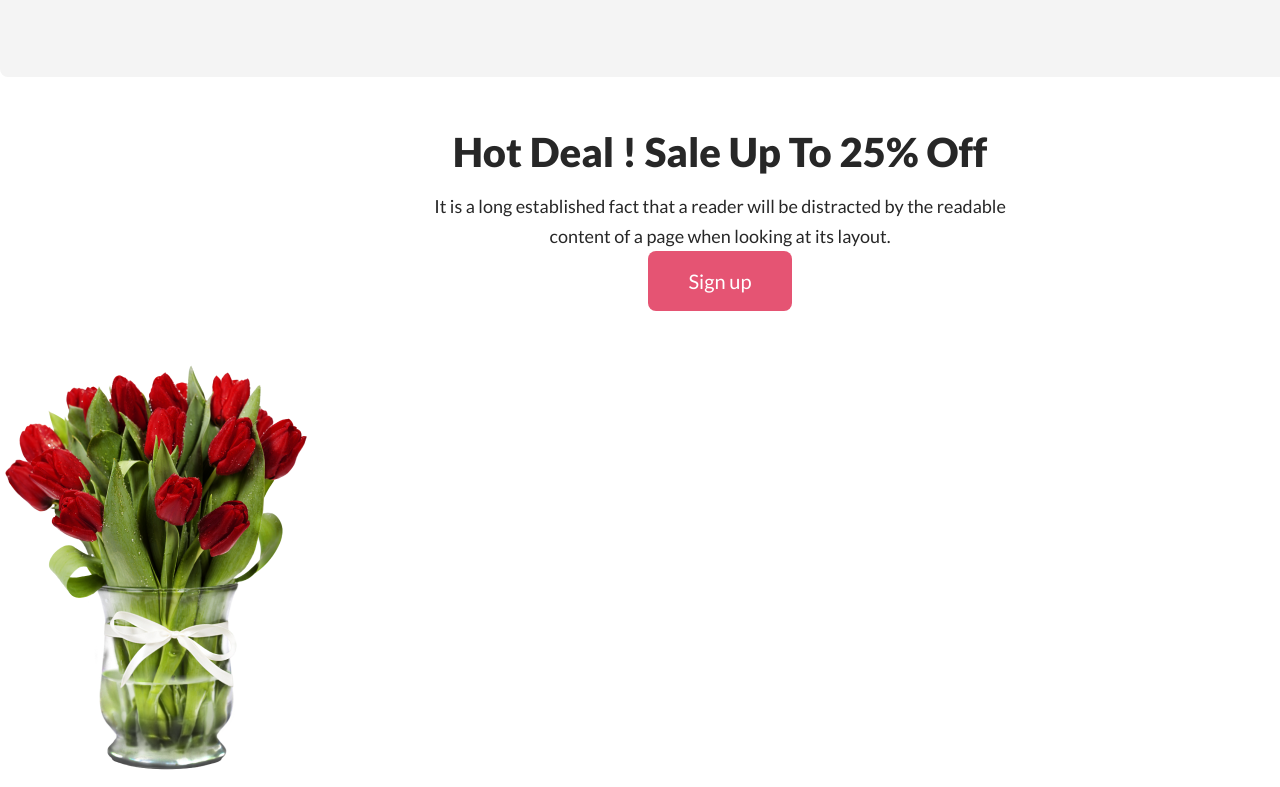
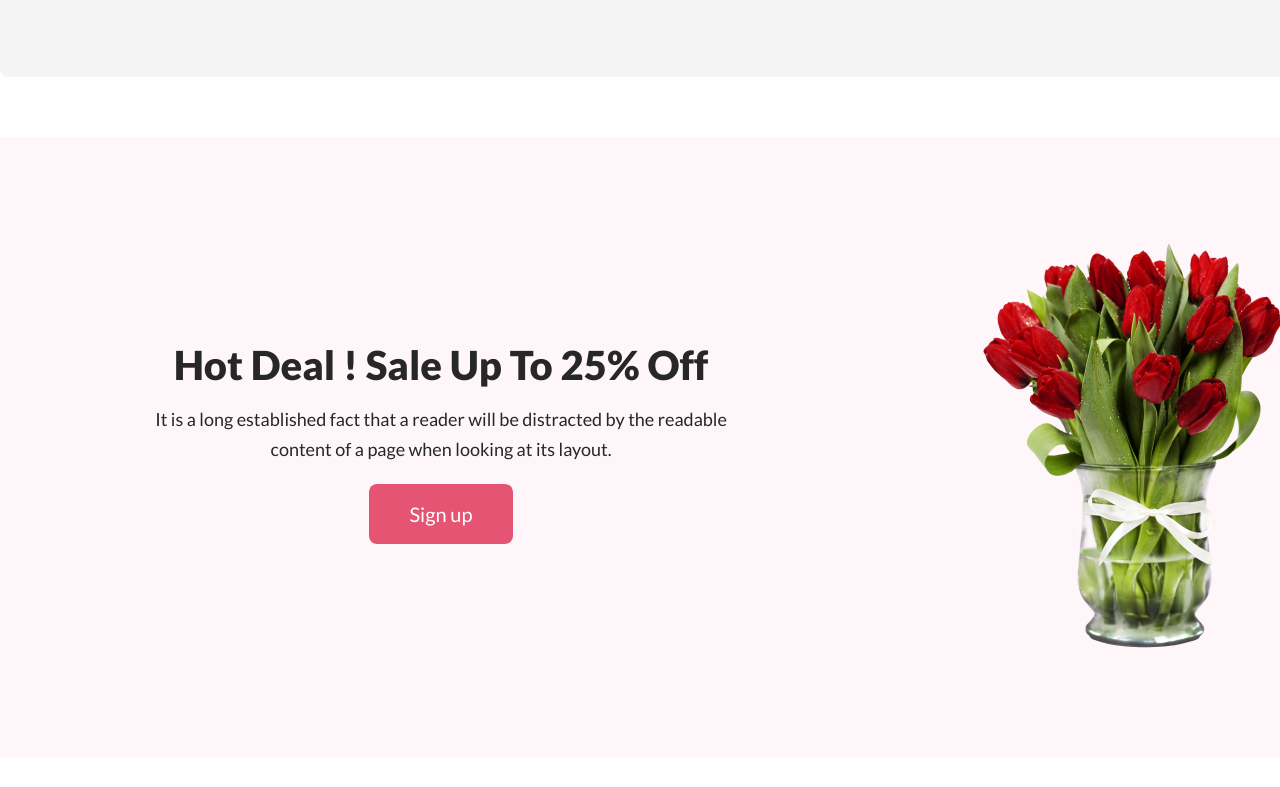
Before and after one commit to toaufik/Online-Flower-Shop, a plain HTML site: page index.html in a window 1280 px wide. Shown: the part 2053-2840 px from the top of the page. After the commit the page ends 2810 px from the top, so only its background shows below. Drawn offline with Linux system fonts and the light colour scheme.

Commit message:
Deal area style added

```diff
--- a/styles/style.css
+++ b/styles/style.css
@@ -117,3 +117,24 @@ h1 {
     width: 85px;
     padding-bottom: 20px;
 }
+
+/* Deal Area */
+#deal-area {
+    background-color: #FEF6F8;
+    padding: 100px 0;
+}
+
+.deal-wrapper .intro-area {
+    margin: 0;
+}
+.intro-area p {
+    margin-bottom: 20px;
+}
+
+.deal-wrapper {
+    width: 80%;
+    margin: 0 auto;
+    display: flex;
+    justify-content: space-between;
+    align-items: center;
+}
```
